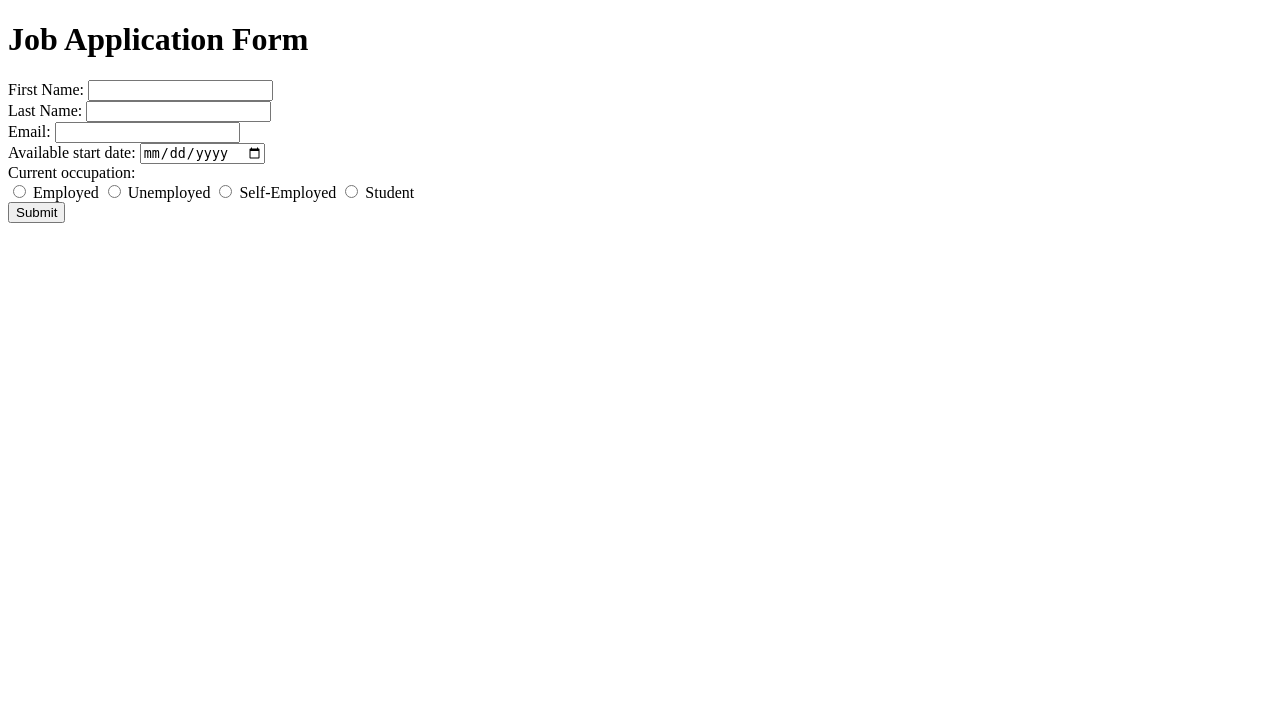
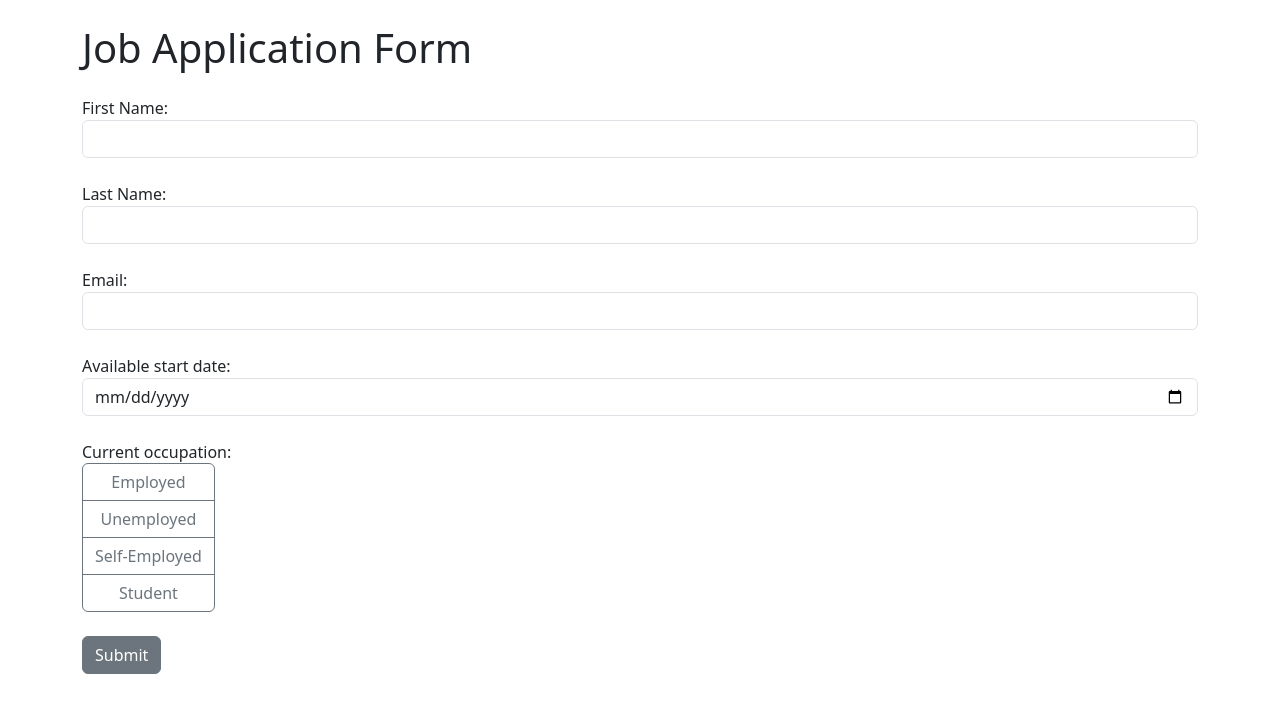
Before and after one commit to rikuto-mikado/python-lesson-01, a Flask app: page / in a window 1280 px wide. Shown: the top 713 px of the page. Run offline with Flask 3, Linux system fonts and the light colour scheme.

Commit message:
update the lecture

```diff
--- a/templates/index.html
+++ b/templates/index.html
@@ -3,49 +3,68 @@
     <head>
         <meta charset="uft-8">
         <meta name="viewport" content="width=device-width, initial-scale=1.0, shrink-to-fit=no">
+        <link href="https://cdn.jsdelivr.net/npm/bootstrap@5.3.8/dist/css/bootstrap.min.css" rel="stylesheet" integrity="sha384-sRIl4kxILFvY47J16cr9ZwB07vP4J8+LH7qKQnuqkuIAvNWLzeN8tE5YBujZqJLB" crossorigin="anonymous">
     </head>
     <body>
-        <h1>Job Application Form</h1>
+        <!-- container: centers content and adds responsive padding -->
+        <div class="container">
+            <!-- mt-4: margin-top, mb-4: margin-bottom (spacing utilities) -->
+            <h1 class="mt-4 mb-4">Job Application Form</h1>
             <form>
-            <div>
+                <!-- form-group: groups label and input together for better spacing -->
+                <div class="form-group mb-4">
                     <label for="first_name">First Name:</label>
                     <!-- required: makes this field mandatory. Users must fill it before submitting the form -->
-                <input type="text" id="first_name" name="first_name" required>
+                    <!-- form-control: applies Bootstrap styling to form inputs (padding, border, focus state) -->
+                    <input class="form-control" type="text" id="first_name" name="first_name" required>
                 </div>
-            <div>
+                <div class="form-group mb-4">
                     <label for="last_name">Last Name:</label>
-                <input type="text" id="last_name" name="last_name" required>
+                    <input class="form-control" type="text" id="last_name" name="last_name" required>
                 </div>
-            <div>
+                <div class="form-group mb-4">
                     <label for="email">Email:</label>
                     <!-- type="email": validates email format automatically, shows email keyboard on mobile devices -->
-                <input type="email" id="email" name="email" required>
+                    <input class="form-control" type="email" id="email" name="email" required>
                 </div>
-            <div>
+                <div class="form-group mb-4">
                     <label for="date">Available start date:</label>
                     <!-- type="date": provides a calendar picker, ensures valid date format (YYYY-MM-DD) -->
-                <input type="date" id="date" name="date" required>
+                     <input class="form-control" type="date" id="date" name="date" required>
                     </div>
-            <div>
+                    <div class="form-group mb-4">
                         <label>Current occupation: </label>
                         <br>
                         <!-- Radio buttons with the same "name" attribute form a group - only one can be selected at a time -->
-                <div id="occupation">
+                        <!-- btn-group-vertical: stacks buttons vertically instead of horizontally -->
+                        <div class="btn-group-vertical" id="occupation">
                             <!-- type="radio": creates a circular button, users can select only one option from a group with the same name -->
-                    <input type="radio" id="employed" name="occupation" required>
-                    <label for="employed">Employed</label>
+                            <!-- btn-check: hides the default radio input, allowing custom button styling -->
+                            <input class="btn-check form-control" type="radio" id="employed" name="occupation" required>
+                            <!-- btn: base button class, btn-outline-secondary: outlined button with secondary (gray) color -->
+                            <label class="btn btn-outline-secondary" for="employed">Employed</label>
 
-                    <input type="radio" id="unemployed" name="occupation" required>
-                    <label for="unemployed">Unemployed</label>
+                            <!-- btn-check: hides the default radio input, allowing custom button styling -->
+                            <input class="btn-check form-control" type="radio" id="unemployed" name="occupation" required>
+                            <!-- btn-outline-secondary: creates a ghost/outlined button with gray border -->
+                            <label class="btn btn-outline-secondary" for="unemployed">Unemployed</label>
 
-                    <input type="radio" id="self-employed" name="occupation" required>
-                    <label for="self-employed">Self-Employed</label>
+                            <!-- btn-check: hides the default radio input, allowing custom button styling -->
+                            <input class="btn-check form-control" type="radio" id="self-employed" name="occupation" required>
+                            <!-- btn btn-outline-secondary: applies Bootstrap button styles with outlined variant -->
+                            <label class="btn btn-outline-secondary" for="self-employed">Self-Employed</label>
 
-                    <input type="radio" id="student" name="occupation" required>
-                    <label for="student">Student</label>
+                            <!-- btn-check: hides the default radio input, allowing custom button styling -->
+                            <input class="btn-check form-control" type="radio" id="student" name="occupation" required>
+                            <!-- btn btn-outline-secondary: applies Bootstrap button styles with outlined variant -->
+                            <label class="btn btn-outline-secondary" for="student">Student</label>
                         </div>
                     </div>
-            <button type="submit">Submit</button>
+                    <!-- btn btn-secondary: creates a solid gray button, type="submit": submits the form when clicked -->
+                    <button class="btn btn-secondary mb-4" type="submit">Submit</button>
             </form>
+        </div>
+        <script src="https://cdnjs.cloudflare.com/ajax/libs/jquery/3.7.1/jquery.min.js"></script>
+        <script src="https://cdn.jsdelivr.net/npm/bootstrap@5.3.8/dist/js/bootstrap.bundle.min.js" integrity="sha384-FKyoEForCGlyvwx9Hj09JcYn3nv7wiPVlz7YYwJrWVcXK/BmnVDxM+D2scQbITxI" crossorigin="anonymous"></script>
     </body>
 </html>
```
Also changed, not shown: README.md. Lines whose indentation alone changed are shown as unchanged.
